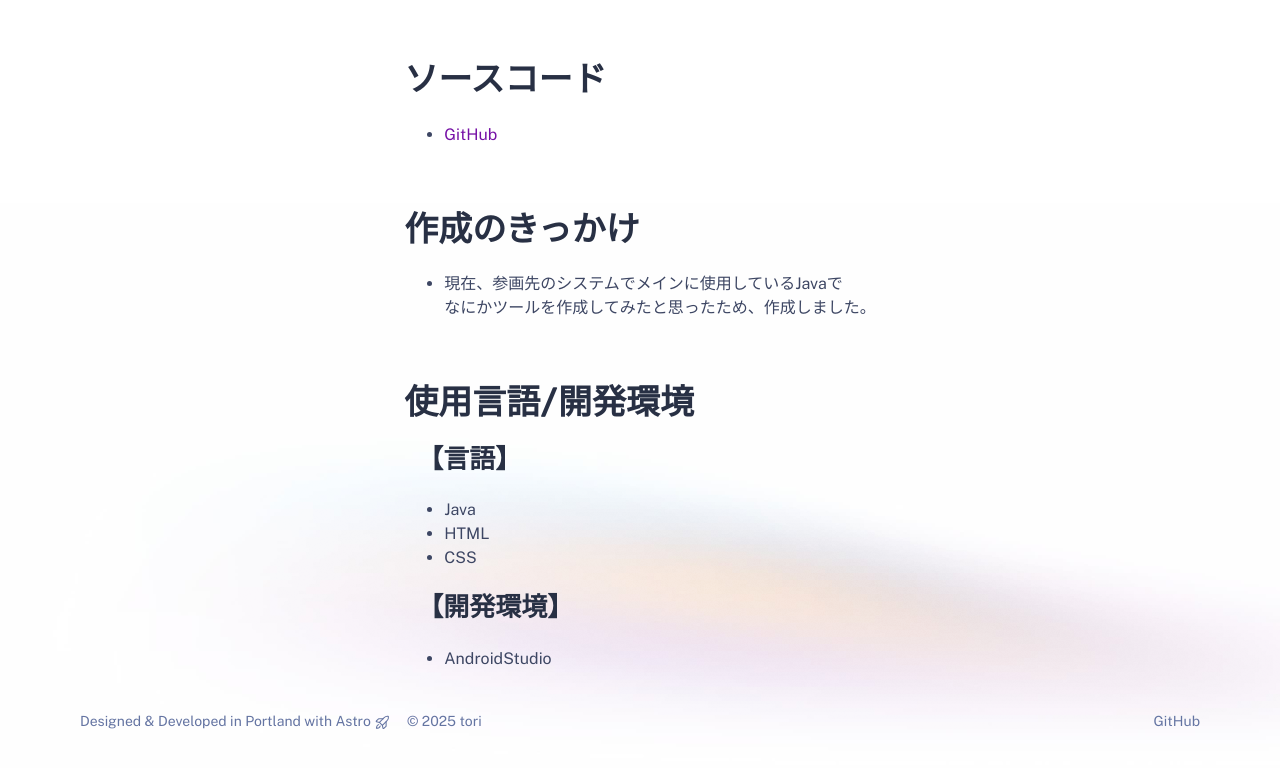
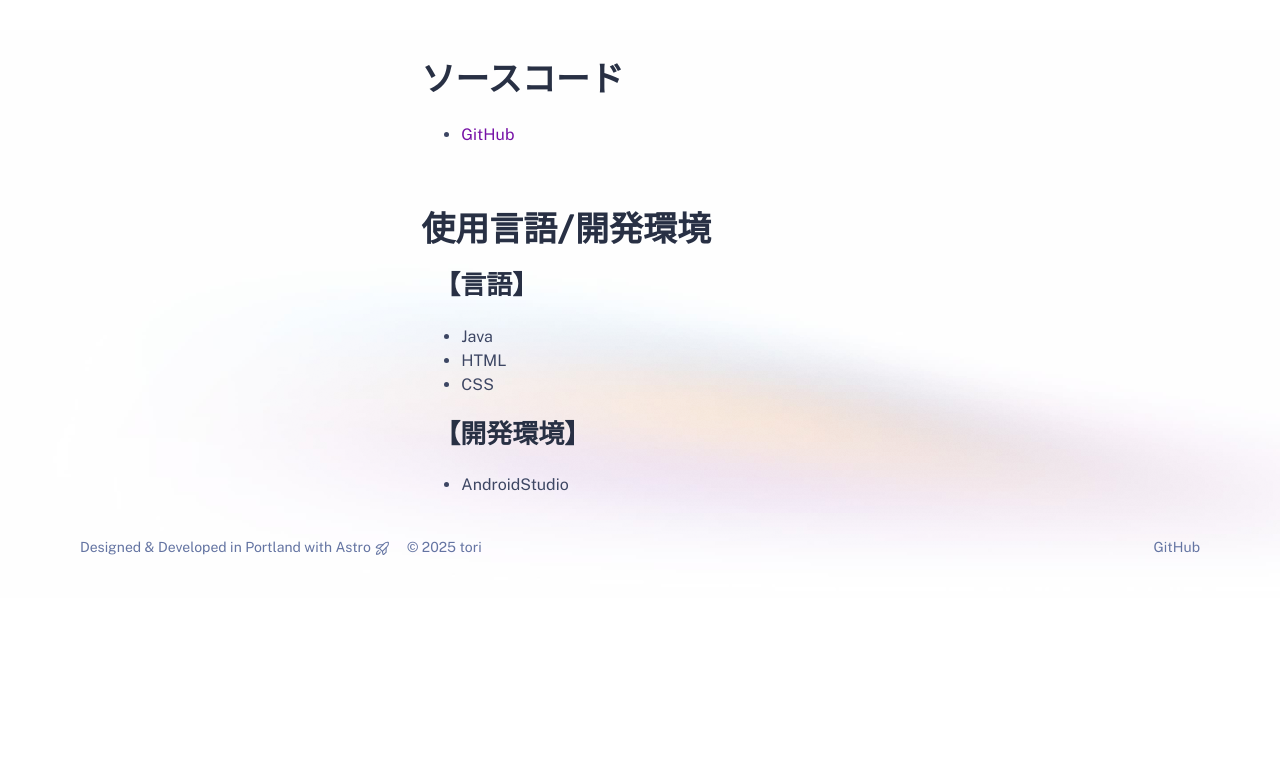
Before and after one commit to tokonatu55/tori-portfolio, an Astro site: page /work/markdown-mystery-tour2 in a window 1280 px wide. Shown: the part 1105-1873 px from the top of the page. After the commit the page ends 1703 px from the top, so only its background shows below. Built offline with nearby package versions, Linux system fonts and the light colour scheme; Astro itself is replaced by a stand-in of ours.

```diff
--- a/src/content/work/markdown-mystery-tour2.md
+++ b/src/content/work/markdown-mystery-tour2.md
@@ -22,12 +22,6 @@
 
 &nbsp;
 
-#### 作成のきっかけ
-- 現在、参画先のシステムでメインに使用しているJavaで
-なにかツールを作成してみたと思ったため、作成しました。
-
-&nbsp;
-
 #### 使用言語/開発環境
 ##### 　【言語】
 - Java
```
